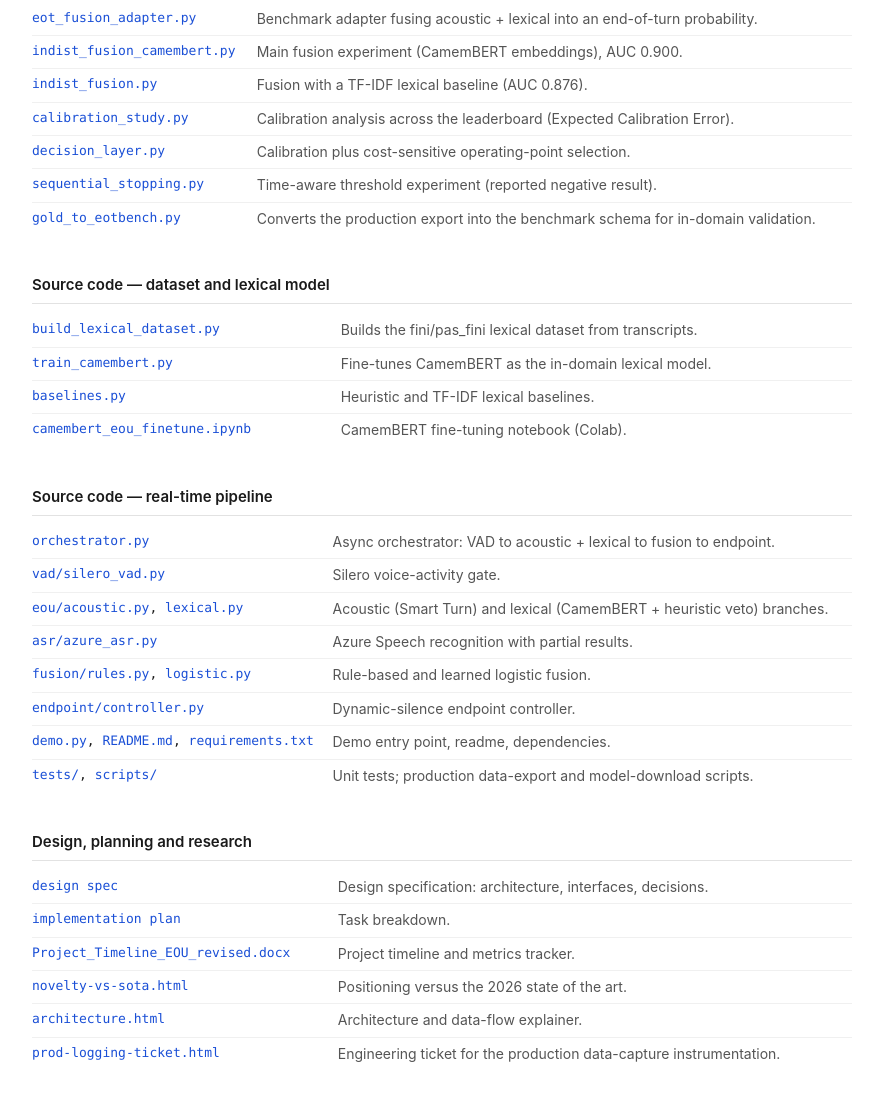
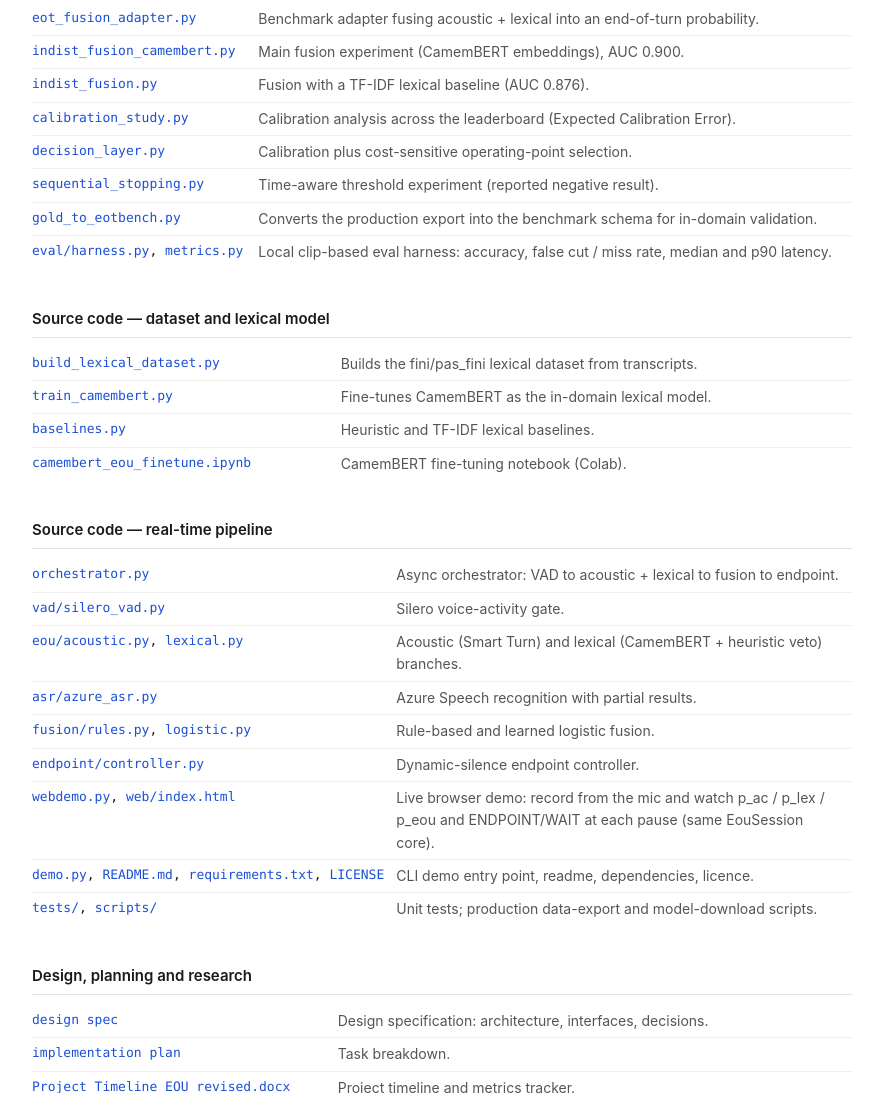
Before and after one commit to jean-baptisteAZAN/EOUDetector, a plain HTML site: page index.html in a window 1280 px wide. Shown: the part 567-1660 px from the top of the page, without its empty margins (198-1081 px from the left). Drawn offline with Linux system fonts and the light colour scheme.

```diff
--- a/index.html
+++ b/index.html
@@ -56,6 +56,7 @@
   <tr><td class="file"><a href="eou_detector/eval/decision_layer.py">decision_layer.py</a></td><td class="desc">Calibration plus cost-sensitive operating-point selection.</td></tr>
   <tr><td class="file"><a href="eou_detector/eval/sequential_stopping.py">sequential_stopping.py</a></td><td class="desc">Time-aware threshold experiment (reported negative result).</td></tr>
   <tr><td class="file"><a href="eou_detector/eval/gold_to_eotbench.py">gold_to_eotbench.py</a></td><td class="desc">Converts the production export into the benchmark schema for in-domain validation.</td></tr>
+  <tr><td class="file"><a href="eval/harness.py">eval/harness.py</a>, <a href="eval/metrics.py">metrics.py</a></td><td class="desc">Local clip-based eval harness: accuracy, false cut / miss rate, median and p90 latency.</td></tr>
 </table>
 
 <h2>Source code — dataset and lexical model</h2>
@@ -74,7 +75,8 @@
   <tr><td class="file"><a href="eou_detector/asr/azure_asr.py">asr/azure_asr.py</a></td><td class="desc">Azure Speech recognition with partial results.</td></tr>
   <tr><td class="file"><a href="eou_detector/fusion/rules.py">fusion/rules.py</a>, <a href="eou_detector/fusion/logistic.py">logistic.py</a></td><td class="desc">Rule-based and learned logistic fusion.</td></tr>
   <tr><td class="file"><a href="eou_detector/endpoint/controller.py">endpoint/controller.py</a></td><td class="desc">Dynamic-silence endpoint controller.</td></tr>
-  <tr><td class="file"><a href="demo.py">demo.py</a>, <a href="README.md">README.md</a>, <a href="requirements.txt">requirements.txt</a></td><td class="desc">Demo entry point, readme, dependencies.</td></tr>
+  <tr><td class="file"><a href="webdemo.py">webdemo.py</a>, <a href="web/index.html">web/index.html</a></td><td class="desc">Live browser demo: record from the mic and watch p_ac / p_lex / p_eou and ENDPOINT/WAIT at each pause (same EouSession core).</td></tr>
+  <tr><td class="file"><a href="demo.py">demo.py</a>, <a href="README.md">README.md</a>, <a href="requirements.txt">requirements.txt</a>, <a href="LICENSE">LICENSE</a></td><td class="desc">CLI demo entry point, readme, dependencies, licence.</td></tr>
   <tr><td class="file"><a href="tests/">tests/</a>, <a href="scripts/">scripts/</a></td><td class="desc">Unit tests; production data-export and model-download scripts.</td></tr>
 </table>
 
```
Also changed, not shown: 2 other files.
